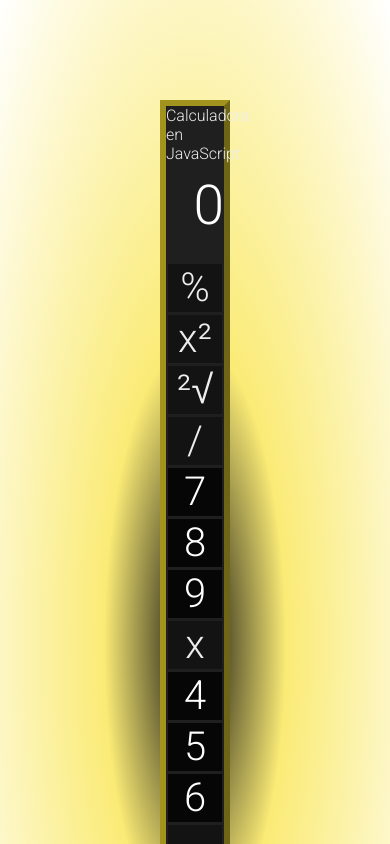
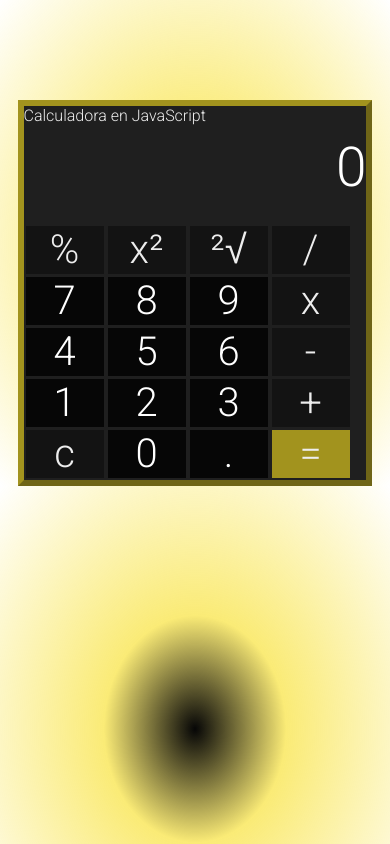
Before and after one commit to mdallagata/Calculadora-en-JS, a plain HTML site: page index.html in a window 390 px wide. Shown: the top 844 px of the page. Drawn offline with Linux system fonts and the light colour scheme.

Commit message:
better media queries

```diff
--- a/styles/_variables.scss
+++ b/styles/_variables.scss
@@ -1,3 +1,4 @@
+//Colors
 $negro: #060606;
 $blanco: #fff;
 $blanco-light: #ededed;
--- a/styles/base.scss
+++ b/styles/base.scss
@@ -98,6 +98,11 @@ h4 {
   border: groove 1px $gris-claro;
 }
 
+@media (min-width: 375px) {
+  .calc {
+    max-width: 91vw;
+  }
+}
 @media (min-width: 800px) {
   .calc {
     max-width: 43vw;
```
Also changed, not shown: styles/base.css, 1 other file.
